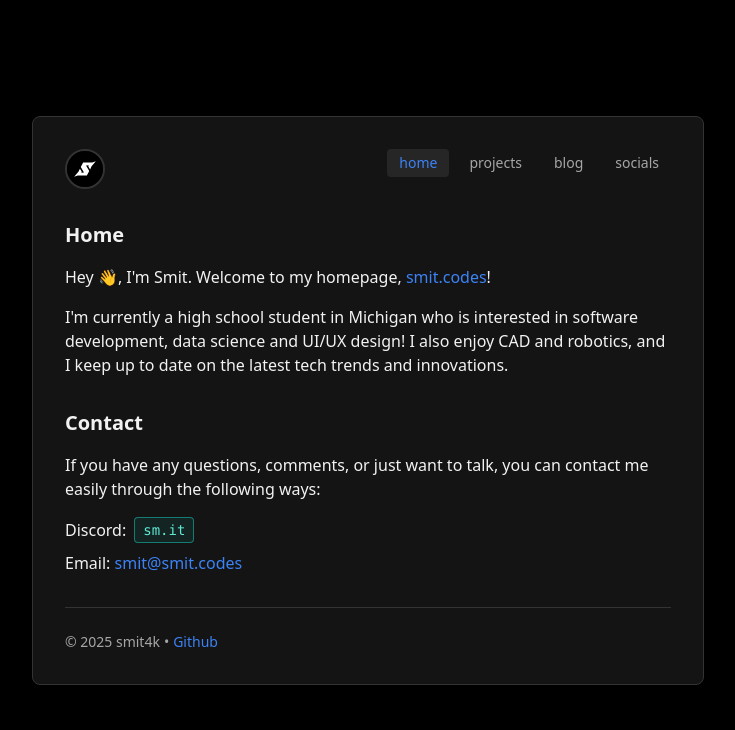
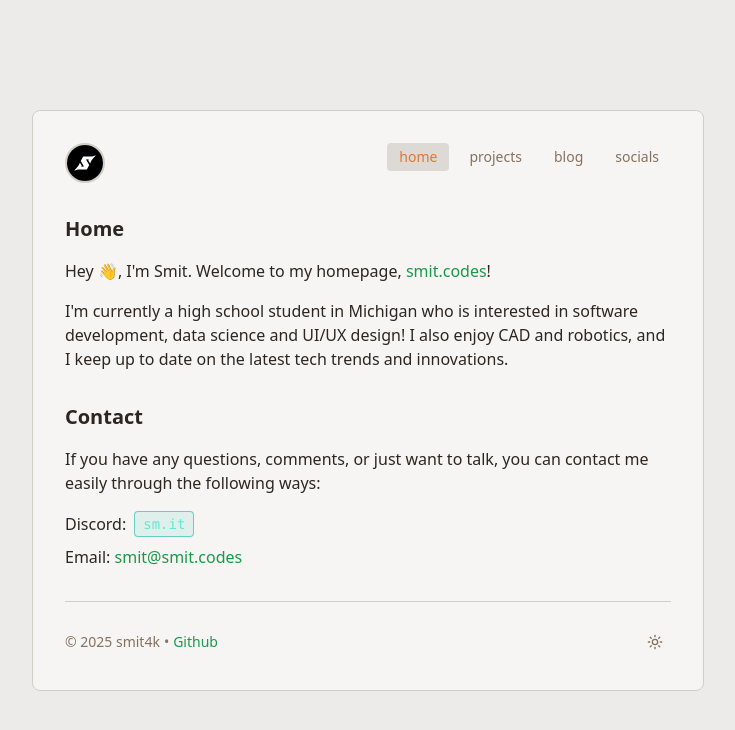
Before and after one commit to smit4k/smit-homepage, a React (Vite) app: page / in a window 1280 px wide. Shown: the top 730 px of the page, without its empty margins (272-1007 px from the left). Built offline with nearby package versions, Linux system fonts and the light colour scheme; a small style sheet from the web is missing.

Commit message:
Add theme switcher
Implement a theme switcher with a button in the footer. The default theme will be based on the user's device preference. The current theme is dark, and the light theme will resemble gruvbox light.

```diff
--- a/src/App.tsx
+++ b/src/App.tsx
@@ -3,6 +3,7 @@ import { Toaster as Sonner } from "@/components/ui/sonner";
 import { TooltipProvider } from "@/components/ui/tooltip";
 import { QueryClient, QueryClientProvider } from "@tanstack/react-query";
 import { BrowserRouter, Routes, Route } from "react-router-dom";
+import { ThemeProvider } from "next-themes";
 import Index from "./pages/Index";
 import Projects from "./pages/Projects";
 import NotFound from "./pages/NotFound";
@@ -14,6 +15,7 @@ const queryClient = new QueryClient();
 
 const App = () => (
   <QueryClientProvider client={queryClient}>
+    <ThemeProvider attribute="class" defaultTheme="system" enableSystem>
       <TooltipProvider>
         <Toaster />
         <Sonner />
@@ -29,6 +31,7 @@ const App = () => (
           </Routes>
         </BrowserRouter>
       </TooltipProvider>
+    </ThemeProvider>
   </QueryClientProvider>
 );
 
--- /dev/null
+++ b/src/components/ThemeToggle.tsx
@@ -0,0 +1,26 @@
+import { useTheme } from "next-themes";
+import { Sun, Moon } from "lucide-react";
+import { Button } from "@/components/ui/button";
+
+const ThemeToggle = () => {
+  const { theme, setTheme } = useTheme();
+
+  const toggleTheme = () => {
+    setTheme(theme === "dark" ? "light" : "dark");
+  };
+
+  return (
+    <Button
+      variant="ghost"
+      size="icon"
+      onClick={toggleTheme}
+      className="h-8 w-8 hover:bg-muted"
+    >
+      <Sun className="h-4 w-4 rotate-0 scale-100 transition-all dark:-rotate-90 dark:scale-0" />
+      <Moon className="absolute h-4 w-4 rotate-90 scale-0 transition-all dark:rotate-0 dark:scale-100" />
+      <span className="sr-only">Toggle theme</span>
+    </Button>
+  );
+};
+
+export default ThemeToggle;
--- a/src/index.css
+++ b/src/index.css
@@ -120,64 +120,55 @@ th code {
 
 @layer base {
   :root {
-    --background: 0 0% 0%;
-    --foreground: 0 0% 95%;
+    /* Gruvbox Light Theme */
+    --background: 43 10% 92%;
+    --foreground: 28 17% 15%;
 
-    --card: 0 0% 8%;
-    --card-foreground: 0 0% 95%;
+    --card: 43 10% 96%;
+    --card-foreground: 28 17% 15%;
 
-    --popover: 0 0% 8%;
-    --popover-foreground: 0 0% 95%;
+    --popover: 43 10% 96%;
+    --popover-foreground: 28 17% 15%;
 
-    --primary: 217 91% 60%;
-    --primary-foreground: 0 0% 100%;
+    --primary: 142 70% 35%;
+    --primary-foreground: 43 10% 96%;
 
-    --secondary: 0 0% 15%;
-    --secondary-foreground: 0 0% 95%;
+    --secondary: 43 10% 85%;
+    --secondary-foreground: 28 17% 15%;
 
-    --muted: 0 0% 15%;
-    --muted-foreground: 0 0% 65%;
+    --muted: 43 10% 85%;
+    --muted-foreground: 28 17% 45%;
 
-    --accent: 217 91% 60%;
-    --accent-foreground: 0 0% 100%;
+    --accent: 22 75% 55%;
+    --accent-foreground: 43 10% 96%;
 
-    --destructive: 0 84% 60%;
-    --destructive-foreground: 0 0% 98%;
+    --destructive: 0 65% 50%;
+    --destructive-foreground: 43 10% 96%;
 
-    --border: 0 0% 20%;
-    --input: 0 0% 15%;
-    --ring: 217 91% 60%;
+    --border: 43 10% 80%;
+    --input: 43 10% 85%;
+    --ring: 142 70% 35%;
 
-    --link: 217 91% 60%;
-    --link-hover: 217 91% 70%;
+    --link: 142 70% 35%;
+    --link-hover: 142 70% 30%;
 
     --radius: 0.5rem;
 
-    --sidebar-background: 0 0% 98%;
-
-    --sidebar-foreground: 240 5.3% 26.1%;
-
-    --sidebar-primary: 240 5.9% 10%;
-
-    --sidebar-primary-foreground: 0 0% 98%;
-
-    --sidebar-accent: 240 4.8% 95.9%;
-
-    --sidebar-accent-foreground: 240 5.9% 10%;
-
-    --sidebar-border: 220 13% 91%;
-
-    --sidebar-ring: 217.2 91.2% 59.8%;
+    --sidebar-background: 43 10% 96%;
+    --sidebar-foreground: 28 17% 15%;
+    --sidebar-primary: 142 70% 35%;
+    --sidebar-primary-foreground: 43 10% 96%;
+    --sidebar-accent: 43 10% 90%;
+    --sidebar-accent-foreground: 28 17% 15%;
+    --sidebar-border: 43 10% 80%;
+    --sidebar-ring: 142 70% 35%;
 
     /* Language Colors */
     --rust: 18, 70%, 35%;
-
     --lang-react: 0, 0%, 13%;
     --lang-react-foreground: 192, 95%, 68%;
-
     --lang-tailwind: 198, 93%, 60%;
     --lang-tailwind-foreground: 0 0% 98%;
-
   }
 
   .dark {
--- a/src/pages/Index.tsx
+++ b/src/pages/Index.tsx
@@ -1,4 +1,5 @@
 import Navigation from "@/components/Navigation";
+import ThemeToggle from "@/components/ThemeToggle";
 import { FaReact } from "react-icons/fa";
 import { RiTailwindCssFill } from "react-icons/ri";
 
@@ -51,7 +52,7 @@ const Index = () => {
           </div>
         </div>
         <div className="mt-8 pt-6 border-t border-border text-sm text-muted-foreground">
-          <div className="flex items-center gap-4">
+          <div className="flex items-center justify-between">
             <span className="space-x-1 flex items-center">
               <span>© 2025 smit4k</span>
               <span>•</span>
@@ -64,6 +65,7 @@ const Index = () => {
                 Github
               </a>
             </span>
+            <ThemeToggle />
           </div>
         </div>
       </div>
```
Lines whose indentation alone changed are shown as unchanged.
